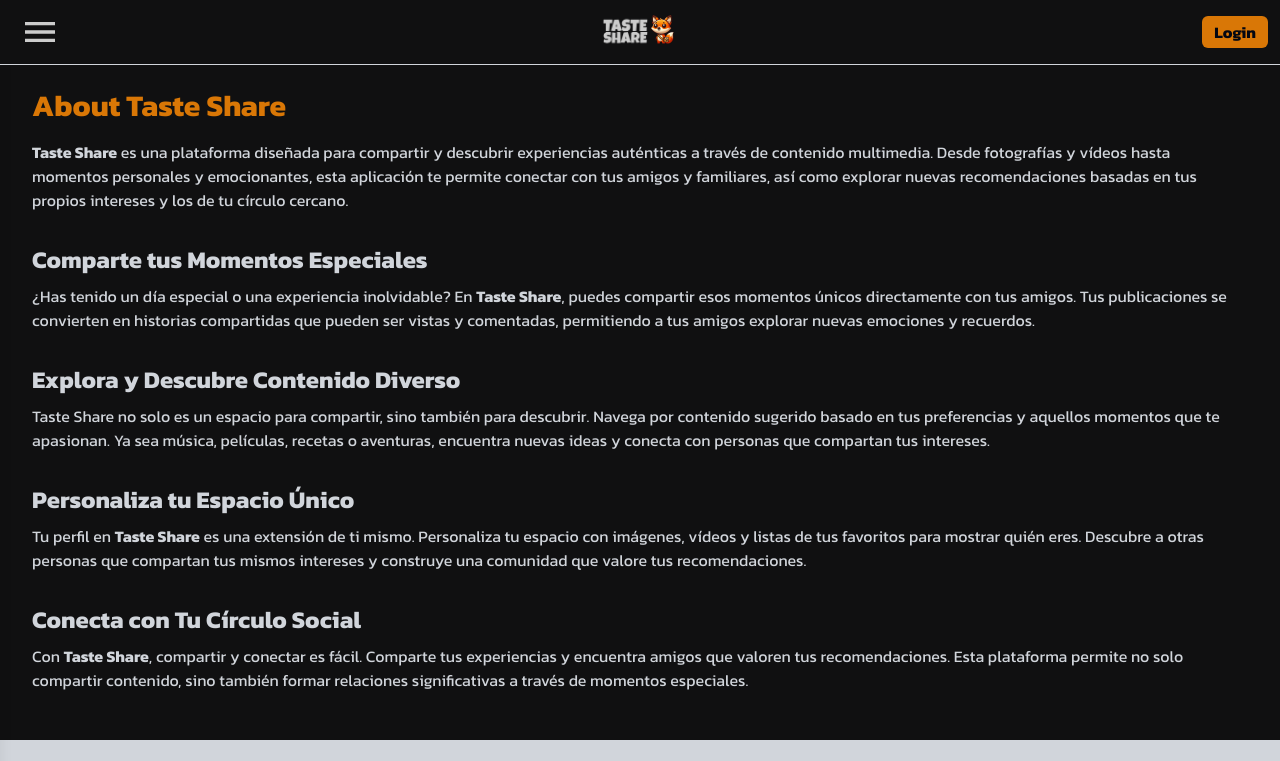
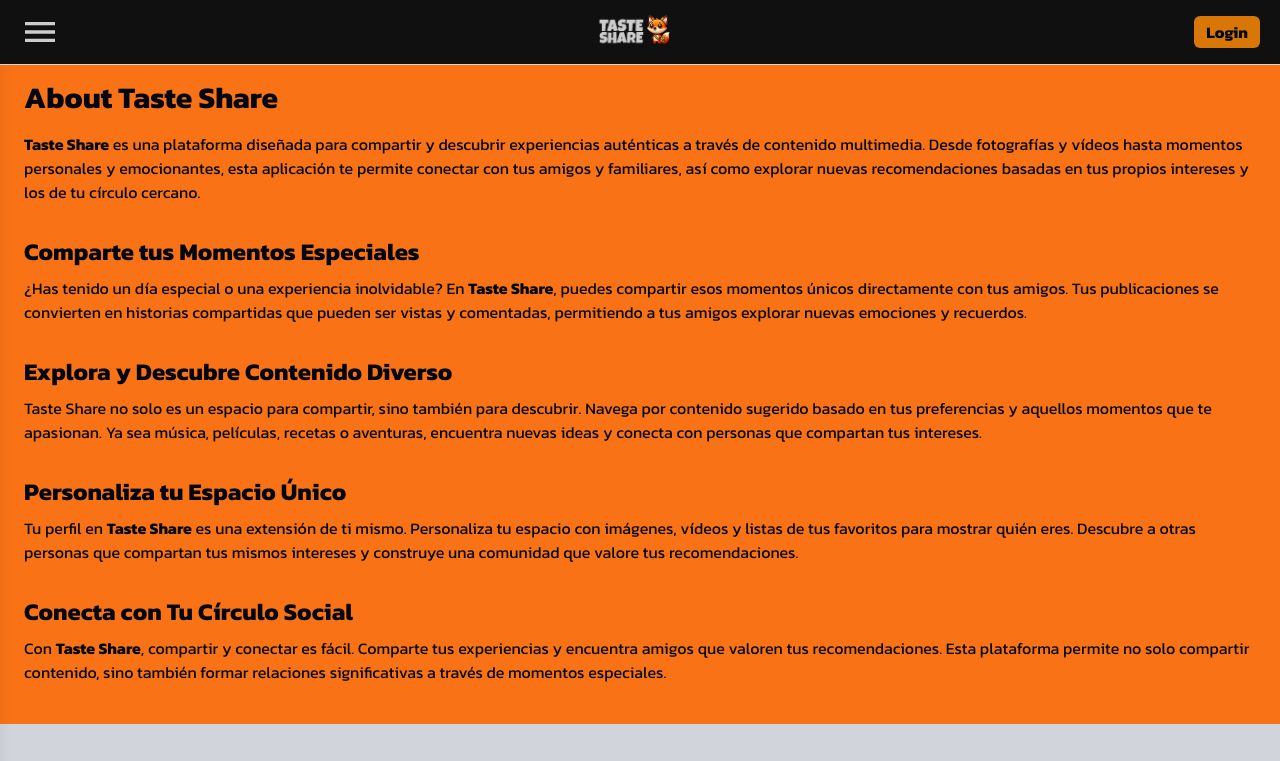
Before and after one commit to Chispaclick/Taste-Share, a Next.js app: page /taste-share in a window 1280 px wide. Shown: the top 761 px of the page. Built offline with nearby package versions, Linux system fonts and the light colour scheme.

Commit message:
Taste Share commit #51

```diff
--- a/src/app/taste-share/page.jsx
+++ b/src/app/taste-share/page.jsx
@@ -5,11 +5,11 @@
 function TasteShare() {
   return (
     <>
-    <div className="bg-background text-gray-300 p-8 mt-10">
-      <h1 className="text-3xl text-amber-600 font-bold my-4 animate__animated  animate__fadeInUp">
+    <div className="bg-orange-500 text-gray-300 p-6 mt-10">
+      <h1 className="text-3xl  font-bold text-gray-950 my-4 animate__animated  animate__fadeInUp">
         About Taste Share
       </h1>
-      <p className=" animate__animated  animate__fadeInUp text-md mb-8">
+      <p className=" animate__animated  animate__fadeInUp text-gray-950 text-md mb-8">
         <strong>Taste Share</strong> es una plataforma diseñada para compartir y
         descubrir experiencias auténticas a través de contenido multimedia.
         Desde fotografías y vídeos hasta momentos personales y emocionantes,
@@ -18,10 +18,10 @@
         los de tu círculo cercano.
       </p>
 
-      <h2 className="text-2xl font-semibold mb-2 animate__animated  animate__fadeInUp">
+      <h2 className="text-2xl text-gray-950 font-semibold mb-2 animate__animated  animate__fadeInUp">
         Comparte tus Momentos Especiales
       </h2>
-      <p className="animate__animated  animate__fadeInUp text-md mb-8">
+      <p className="animate__animated  animate__fadeInUp text-gray-950 text-md mb-8">
         ¿Has tenido un día especial o una experiencia inolvidable? En{" "}
         <strong>Taste Share</strong>, puedes compartir esos momentos únicos
         directamente con tus amigos. Tus publicaciones se convierten en
@@ -29,10 +29,10 @@
         tus amigos explorar nuevas emociones y recuerdos.
       </p>
 
-      <h2 className="text-2xl font-semibold mb-2 animate__animated  animate__fadeInUp">
+      <h2 className="text-2xl text-gray-950 font-semibold mb-2 animate__animated  animate__fadeInUp">
         Explora y Descubre Contenido Diverso
       </h2>
-      <p className="animate__animated  animate__fadeInUp text-md mb-8">
+      <p className="animate__animated  animate__fadeInUp text-gray-950 text-md mb-8">
         Taste Share no solo es un espacio para compartir, sino también para
         descubrir. Navega por contenido sugerido basado en tus preferencias y
         aquellos momentos que te apasionan. Ya sea música, películas, recetas o
@@ -40,10 +40,10 @@
         tus intereses.
       </p>
 
-      <h2 className="text-2xl font-semibold mb-2 animate__animated  animate__fadeInUp">
+      <h2 className="text-2xl text-gray-950 font-semibold mb-2 animate__animated  animate__fadeInUp">
         Personaliza tu Espacio Único
       </h2>
-      <p className="animate__animated  animate__fadeInUp text-md mb-8">
+      <p className="animate__animated  animate__fadeInUp text-gray-950 text-md mb-8">
         Tu perfil en <strong>Taste Share</strong> es una extensión de ti mismo.
         Personaliza tu espacio con imágenes, vídeos y listas de tus favoritos
         para mostrar quién eres. Descubre a otras personas que compartan tus
@@ -51,10 +51,10 @@
         recomendaciones.
       </p>
 
-      <h2 className="text-2xl font-semibold mb-2 animate__animated  animate__fadeInUp">
+      <h2 className="text-2xl text-gray-950 font-semibold mb-2 animate__animated  animate__fadeInUp">
         Conecta con Tu Círculo Social
       </h2>
-      <p className="animate__animated  animate__fadeInUp  text-md  mb-4">
+      <p className="animate__animated  animate__fadeInUp  text-gray-950 text-md  mb-4">
         Con <strong>Taste Share</strong>, compartir y conectar es fácil.
         Comparte tus experiencias y encuentra amigos que valoren tus
         recomendaciones. Esta plataforma permite no solo compartir contenido,
--- a/src/components/navbar/NavBar.jsx
+++ b/src/components/navbar/NavBar.jsx
@@ -31,7 +31,7 @@
           </p>
         ) : (
           // Mostrar botón de login si no hay usuario autenticado
-          <Link href="/log">
+          <Link className="mr-2" href="/log">
             <button className="bg-amber-600 px-3 py-1 text-gray-950 font-bold rounded-md">
               Login
             </button>
--- a/src/components/slide-main/SlideMain.jsx
+++ b/src/components/slide-main/SlideMain.jsx
@@ -159,7 +159,6 @@
           Settings
         </Link>
       </div>
-      <img className="w-24" src="/sharpy_logo.png" alt="mascota_app"/>
     </div>
   );
 }
```
